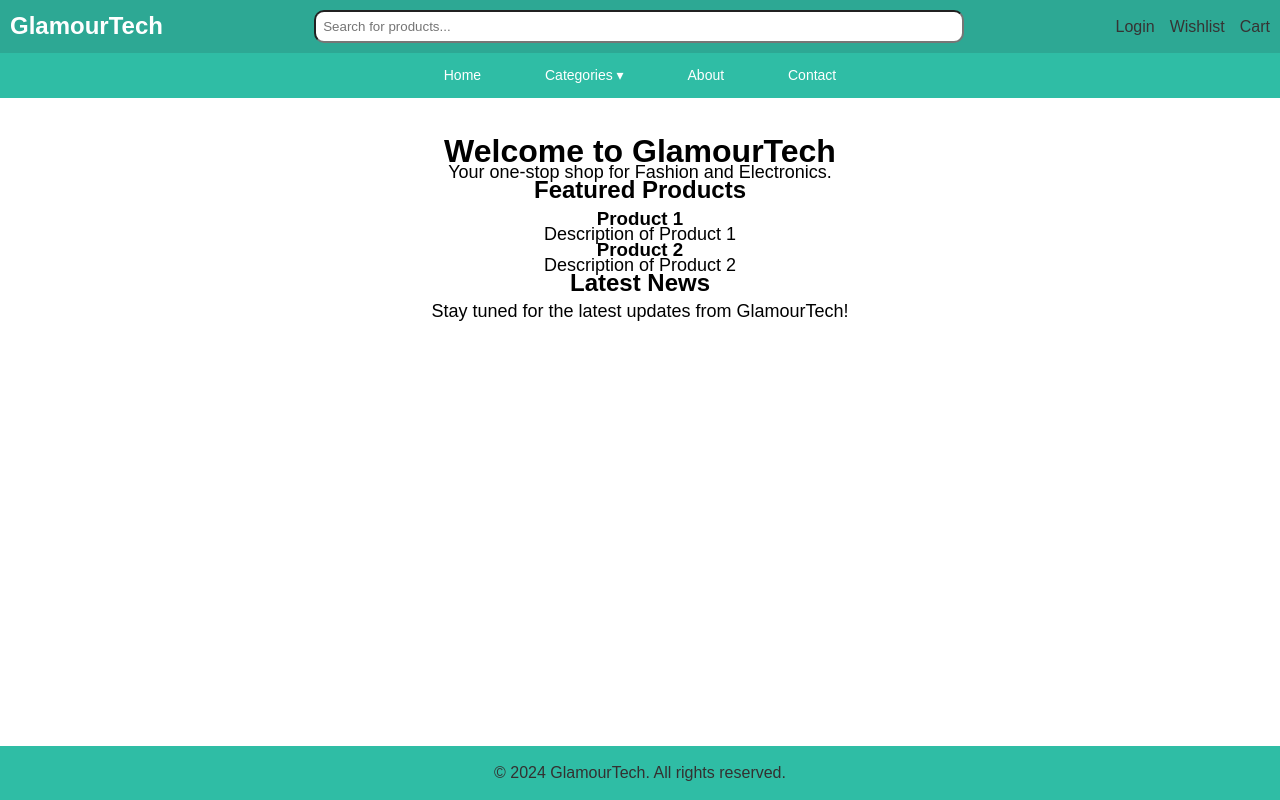
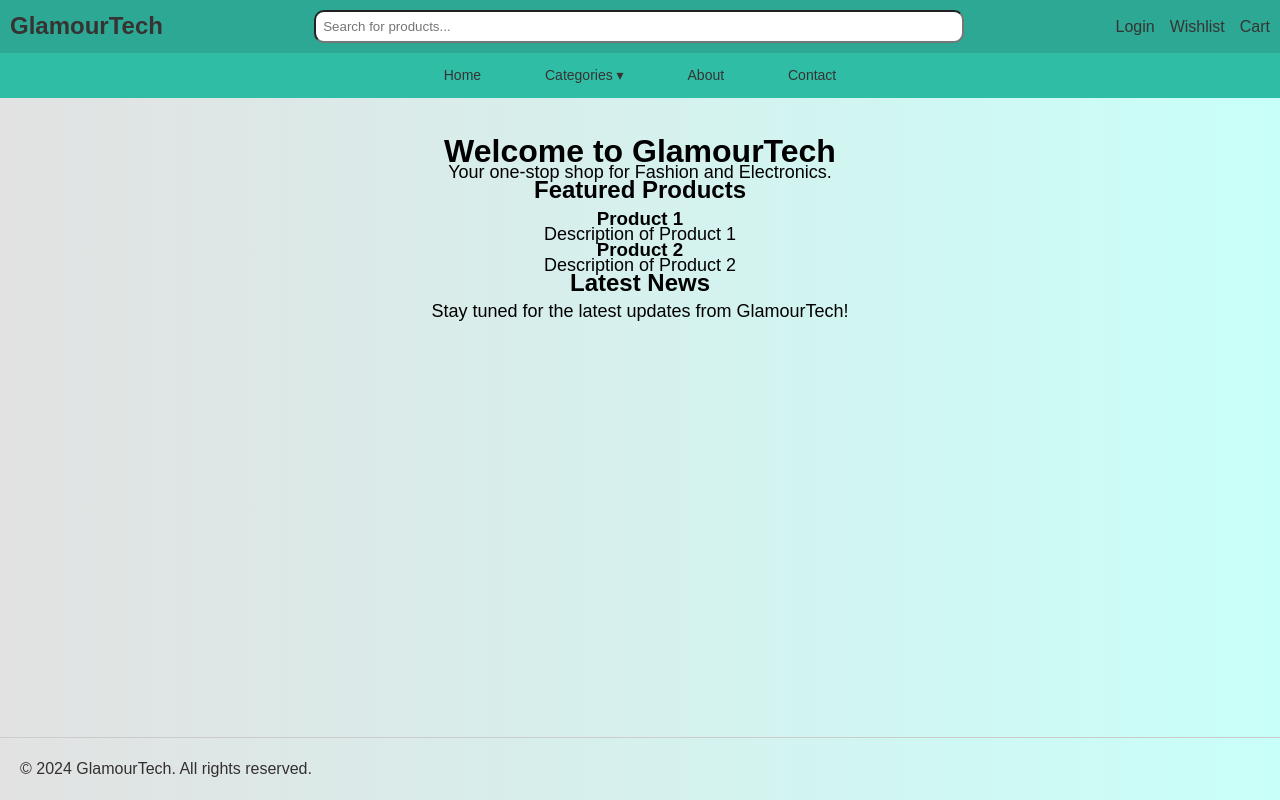
Before and after one commit to Mustafa4Fathi/GlamourTech, a plain HTML site: page index.html in a window 1280 px wide. Drawn offline with Linux system fonts and the light colour scheme.

Commit message:
git the last version of branch main

```diff
--- a/CSS/global.css
+++ b/CSS/global.css
@@ -2,7 +2,7 @@
     --primary-color:#2da894;
     --secondary-color-navbar:#2fbda5;
     --secondary-color-hover-1: #4ef8dc;
-    --secondary-color-hover-2: cadetblue;
+    --secondary-color-hover-2: #5f9ea0;
     --color-nav-border:#555;
     --secondary-color-background:#c9fff6;
     --text-color:#363333;
@@ -16,10 +16,15 @@
 }
 
 body {
+    display: flex;
+    flex-direction: column;
+    background-color: var(--secondary-color-background);
+    background: linear-gradient(to right, #e2e2e2, #c9fff9);
     font-family: Arial, sans-serif;
     line-height: 0.85;
     margin: 0;
     padding: 0;
+    min-height: 100vh;
 }
 
 /* Header styling */
@@ -29,7 +34,7 @@ header {
     align-items: center;
     padding: 10px;
     background-color: var(--primary-color);
-    color: #fff;
+    color: var(--text-color);
 }
 
 header .logo h1 {
@@ -81,7 +86,7 @@ nav ul li {
 nav a {
     display: block;
     padding: 0 30px;
-    color: white;
+    color: var(--text-color);
     line-height: 45px;
     text-decoration: none;
 }
@@ -120,7 +125,11 @@ nav ul ul ul li {
 
 /* Main content styling */
 main {
-    margin-top: 40px;
+    flex: 1;
+    margin-top: 30px;
+    padding: 10px;
+    display: flex;
+    justify-content: center;
     text-align: center;
 }
 
@@ -134,11 +143,12 @@ main p {
 
 /* Footer styling */
 footer {
-    background-color: var(--secondary-color-navbar);
     color: var(--footer-color);
-    text-align: center;
-    padding: 20px 0;
-    position: absolute;
+    border-top: 1px solid #ccc;
+    display: flex;
+    justify-content: space-between;
+    padding: 24px 20px;
+    position:relative;
     width: 100%;
     bottom: 0;
 }
--- a/JS/main.js
+++ b/JS/main.js
@@ -1,4 +1,15 @@
 document.addEventListener('DOMContentLoaded', () => {
+
+    document.querySelectorAll('.icons a').forEach(iconLink =>{
+        iconLink.addEventListener('click', (event) => {
+            const href = event.target.getAttribute('href');
+            if (href && href !== '#') {
+                event.preventDefault();
+                window.location.href = href;
+            }
+        })
+    })
+
     const loginIcon = document.getElementById('login-icon');
     const profileIcon = document.getElementById('profile-icon');
 
```
Also changed, not shown: images/Payment-Methods.png (added).
